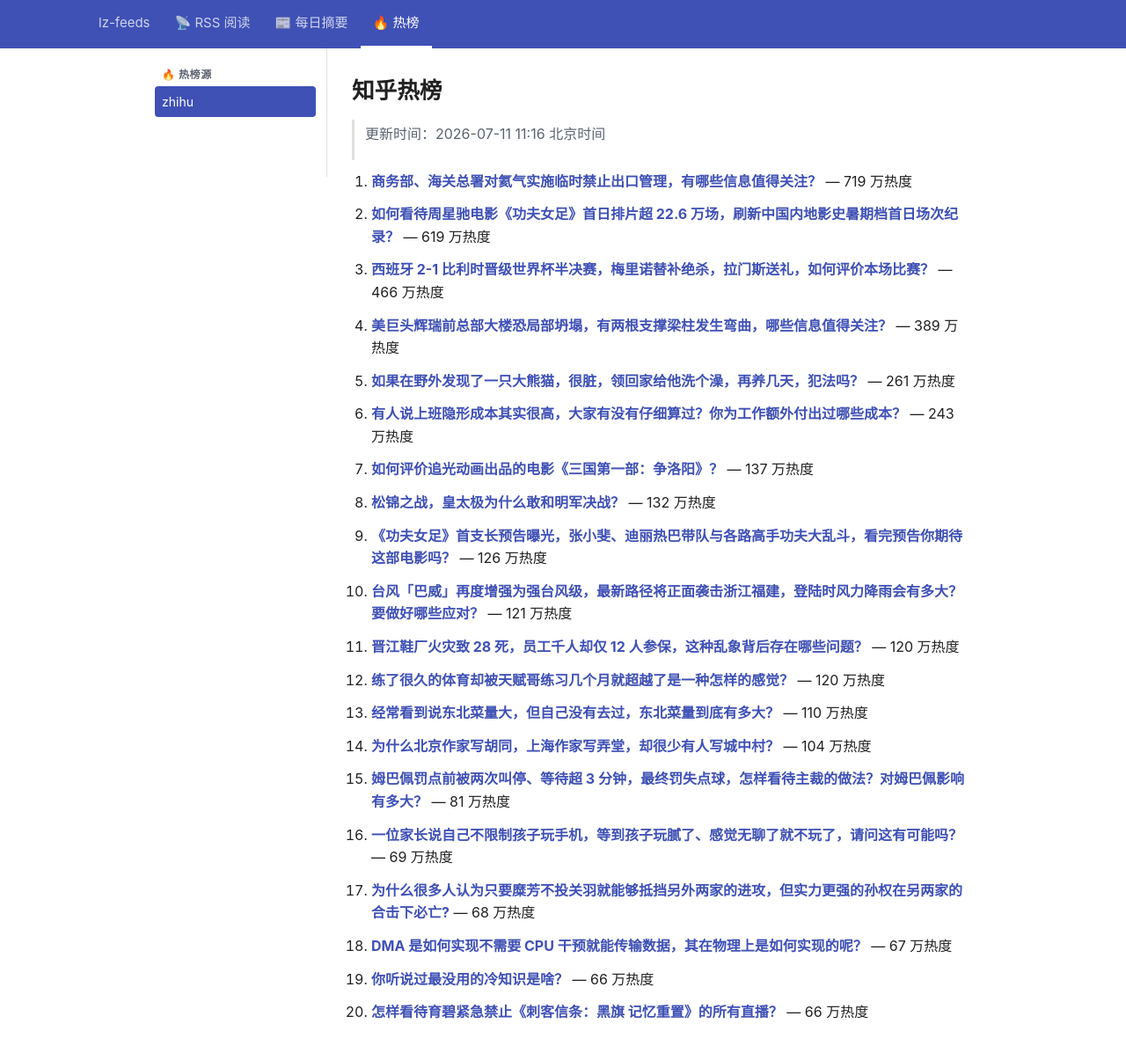
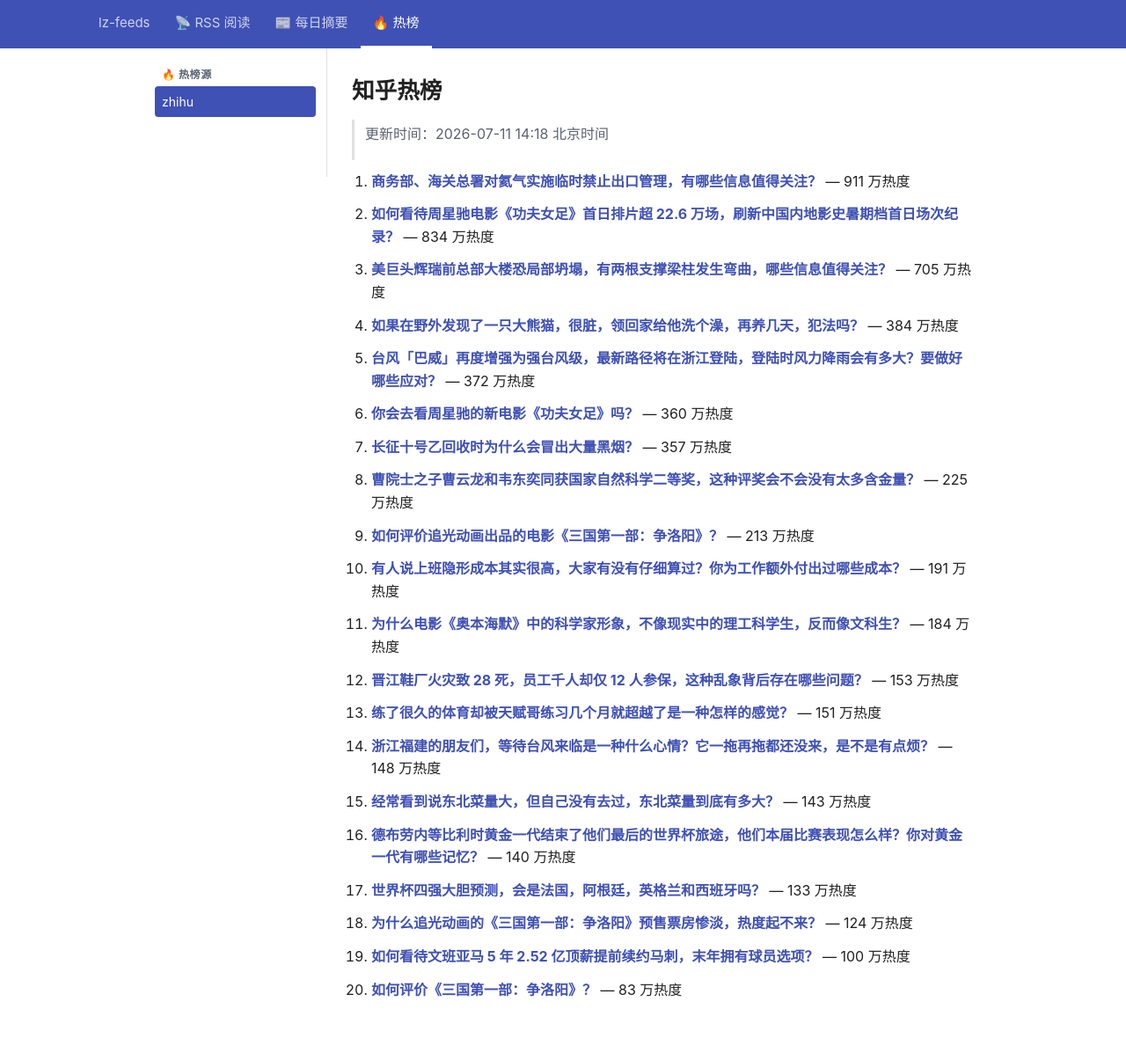
Before and after one commit to lizhang0101/lz-feeds, a Jekyll site: the page built from _hotlist/zhihu.md, in a window 1280 px wide and 1228 px high. Shown: the top 1197 px of the window at 88% size. Built offline with Jekyll 4.4.1, drawn with Linux system fonts in a browser that asks for light colours.

Commit message:
hotlist: 2026-07-11T06:18Z

```diff
--- a/_hotlist/zhihu.md
+++ b/_hotlist/zhihu.md
@@ -1,48 +1,48 @@
 ---
-updated: 2026-07-11 11:16 北京时间
+updated: 2026-07-11 14:18 北京时间
 count: 20
 ---
 
 # 知乎热榜
 
-> 更新时间：2026-07-11 11:16 北京时间
+> 更新时间：2026-07-11 14:18 北京时间
 
-1. **[商务部、海关总署对氦气实施临时禁止出口管理，有哪些信息值得关注？](https://www.zhihu.com/question/2058959918087018226)** — 719 万热度
+1. **[商务部、海关总署对氦气实施临时禁止出口管理，有哪些信息值得关注？](https://www.zhihu.com/question/2058959918087018226)** — 911 万热度
 
-2. **[如何看待周星驰电影《功夫女足》首日排片超 22.6 万场，刷新中国内地影史暑期档首日场次纪录？](https://www.zhihu.com/question/2059024185498808451)** — 619 万热度
+2. **[如何看待周星驰电影《功夫女足》首日排片超 22.6 万场，刷新中国内地影史暑期档首日场次纪录？](https://www.zhihu.com/question/2059024185498808451)** — 834 万热度
 
-3. **[西班牙 2-1 比利时晋级世界杯半决赛，梅里诺替补绝杀，拉门斯送礼，如何评价本场比赛？](https://www.zhihu.com/question/2058965616472450804)** — 466 万热度
+3. **[美巨头辉瑞前总部大楼恐局部坍塌，有两根支撑梁柱发生弯曲，哪些信息值得关注？](https://www.zhihu.com/question/2058872591855752079)** — 705 万热度
 
-4. **[美巨头辉瑞前总部大楼恐局部坍塌，有两根支撑梁柱发生弯曲，哪些信息值得关注？](https://www.zhihu.com/question/2058872591855752079)** — 389 万热度
+4. **[如果在野外发现了一只大熊猫，很脏，领回家给他洗个澡，再养几天，犯法吗？](https://www.zhihu.com/question/444398458)** — 384 万热度
 
-5. **[如果在野外发现了一只大熊猫，很脏，领回家给他洗个澡，再养几天，犯法吗？](https://www.zhihu.com/question/444398458)** — 261 万热度
+5. **[台风「巴威」再度增强为强台风级，最新路径将在浙江登陆，登陆时风力降雨会有多大？要做好哪些应对？](https://www.zhihu.com/question/2058838727388914671)** — 372 万热度
 
-6. **[有人说上班隐形成本其实很高，大家有没有仔细算过？你为工作额外付出过哪些成本？](https://www.zhihu.com/question/2058902757856080101)** — 243 万热度
+6. **[你会去看周星驰的新电影《功夫女足》吗？](https://www.zhihu.com/question/2058093856713969712)** — 360 万热度
 
-7. **[如何评价追光动画出品的电影《三国第一部：争洛阳》？](https://www.zhihu.com/question/2050951363807405043)** — 137 万热度
+7. **[长征十号乙回收时为什么会冒出大量黑烟？](https://www.zhihu.com/question/2058945292020315835)** — 357 万热度
 
-8. **[松锦之战，皇太极为什么敢和明军决战？](https://www.zhihu.com/question/486113939)** — 132 万热度
+8. **[曹院士之子曹云龙和韦东奕同获国家自然科学二等奖，这种评奖会不会没有太多含金量？](https://www.zhihu.com/question/2058567724738122696)** — 225 万热度
 
-9. **[《功夫女足》首支长预告曝光，张小斐、迪丽热巴带队与各路高手功夫大乱斗，看完预告你期待这部电影吗？](https://www.zhihu.com/question/2058924914954827300)** — 126 万热度
+9. **[如何评价追光动画出品的电影《三国第一部：争洛阳》？](https://www.zhihu.com/question/2050951363807405043)** — 213 万热度
 
-10. **[台风「巴威」再度增强为强台风级，最新路径将正面袭击浙江福建，登陆时风力降雨会有多大？要做好哪些应对？](https://www.zhihu.com/question/2058838727388914671)** — 121 万热度
+10. **[有人说上班隐形成本其实很高，大家有没有仔细算过？你为工作额外付出过哪些成本？](https://www.zhihu.com/question/2058902757856080101)** — 191 万热度
 
-11. **[晋江鞋厂火灾致 28 死，员工千人却仅 12 人参保，这种乱象背后存在哪些问题？](https://www.zhihu.com/question/2058823246980571934)** — 120 万热度
+11. **[为什么电影《奥本海默》中的科学家形象，不像现实中的理工科学生，反而像文科生？](https://www.zhihu.com/question/2055338128379007237)** — 184 万热度
 
-12. **[练了很久的体育却被天赋哥练习几个月就超越了是一种怎样的感觉？](https://www.zhihu.com/question/627263032)** — 120 万热度
+12. **[晋江鞋厂火灾致 28 死，员工千人却仅 12 人参保，这种乱象背后存在哪些问题？](https://www.zhihu.com/question/2058823246980571934)** — 153 万热度
 
-13. **[经常看到说东北菜量大，但自己没有去过，东北菜量到底有多大？](https://www.zhihu.com/question/469279323)** — 110 万热度
+13. **[练了很久的体育却被天赋哥练习几个月就超越了是一种怎样的感觉？](https://www.zhihu.com/question/627263032)** — 151 万热度
 
-14. **[为什么北京作家写胡同，上海作家写弄堂，却很少有人写城中村？](https://www.zhihu.com/question/2057893542500853366)** — 104 万热度
+14. **[浙江福建的朋友们，等待台风来临是一种什么心情？它一拖再拖都还没来，是不是有点烦？](https://www.zhihu.com/question/2059049327108911736)** — 148 万热度
 
-15. **[姆巴佩罚点前被两次叫停、等待超 3 分钟，最终罚失点球，怎样看待主裁的做法？对姆巴佩影响有多大？](https://www.zhihu.com/question/2058868557505639714)** — 81 万热度
+15. **[经常看到说东北菜量大，但自己没有去过，东北菜量到底有多大？](https://www.zhihu.com/question/469279323)** — 143 万热度
 
-16. **[一位家长说自己不限制孩子玩手机，等到孩子玩腻了、感觉无聊了就不玩了，请问这有可能吗？](https://www.zhihu.com/question/2056407322340103396)** — 69 万热度
+16. **[德布劳内等比利时黄金一代结束了他们最后的世界杯旅途，他们本届比赛表现怎么样？你对黄金一代有哪些记忆？](https://www.zhihu.com/question/2059159511039055807)** — 140 万热度
 
-17. **[为什么很多人认为只要糜芳不投关羽就能够抵挡另外两家的进攻，但实力更强的孙权在另两家的合击下必亡?](https://www.zhihu.com/question/1937171202251653370)** — 68 万热度
+17. **[世界杯四强大胆预测，会是法国，阿根廷，英格兰和西班牙吗？](https://www.zhihu.com/question/2058119231846322566)** — 133 万热度
 
-18. **[DMA 是如何实现不需要 CPU 干预就能传输数据，其在物理上是如何实现的呢？](https://www.zhihu.com/question/1963288681168233328)** — 67 万热度
+18. **[为什么追光动画的《三国第一部：争洛阳》预售票房惨淡，热度起不来？](https://www.zhihu.com/question/2058209553540554918)** — 124 万热度
 
-19. **[你听说过最没用的冷知识是啥？](https://www.zhihu.com/question/62631815)** — 66 万热度
+19. **[如何看待文班亚马 5 年 2.52 亿顶薪提前续约马刺，末年拥有球员选项？](https://www.zhihu.com/question/2059184153275397233)** — 100 万热度
 
-20. **[怎样看待育碧紧急禁止《刺客信条：黑旗 记忆重置》的所有直播？](https://www.zhihu.com/question/2057907070880442102)** — 66 万热度
+20. **[如何评价《三国第一部：争洛阳》？](https://www.zhihu.com/question/2058546874357900439)** — 83 万热度
```
